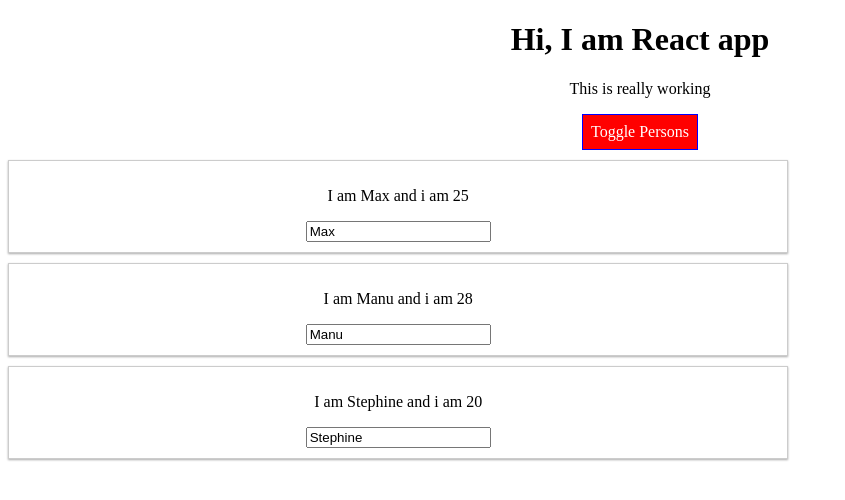
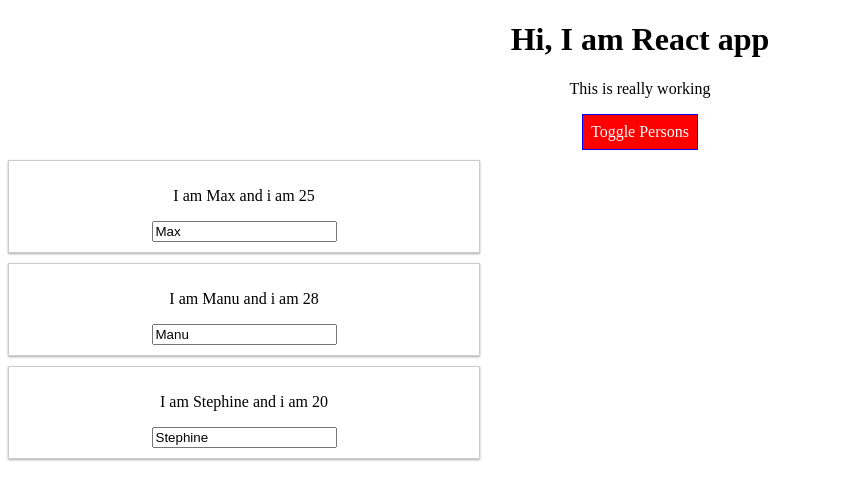
Before and after one commit to somasekharnovudu/basicreactapp, a React (Create React App) app: page / in a window 1280 px wide. Both pictures are taken after a click on the button "Toggle Persons". Shown: the top 500 px of the page, without its empty margins (0-845 px from the left). Built offline with nearby package versions, Linux system fonts and the light colour scheme.

Commit message:
before eject

```diff
--- a/src/App.js
+++ b/src/App.js
@@ -1,7 +1,7 @@
 import React,{Component} from 'react';
 import "./App.css";
 import Person from './Components/Person/Person';
-import Radium from 'radium';
+import Radium, { StyleRoot} from 'radium';
 
 class App extends Component{
     state={
@@ -30,7 +30,7 @@
 
     }
 
-    render=()=>{
+    render(){
         let persons=null;
         let buttonClass=[];
         const buttonStyle={
@@ -39,7 +39,12 @@
             font:"inherit",
             border:"1px solid blue",
             padding :"8px",
-            cursor:"pointer"
+            cursor:"pointer",
+            transition:"all 0.5s ease",
+            ":hover":{
+                transition:"all 0.5s ease",
+                background:"lightgreen"
+            }
         };
 
         if(this.state.isPersonsShow){
@@ -52,6 +57,10 @@
                         />
             });
             buttonStyle.background="red";
+            buttonStyle[":hover"]={
+                transition:"all 0.5s ease",
+                background:"lightgrey"
+            }
         }
         if(this.state.persons.length<=2){
             buttonClass.push('red')
@@ -62,6 +71,7 @@
 
 
         return(
+            <StyleRoot>
                 <div className="App">
                     <h1>Hi, I am React app</h1>
                     <p className={buttonClass.join(' ')}>This is really working</p>
@@ -70,8 +80,9 @@
                     </button>
                     {persons}
                 </div>
+            </StyleRoot>
         )
     }
 }
 
-export default App;
+export default Radium(App);
--- a/src/Components/Person/Person.js
+++ b/src/Components/Person/Person.js
@@ -1,15 +1,21 @@
-import React , {Component} from 'react';
+import React from 'react';
 import './Person.css';
+import Radium  from 'radium';
 
 
 const Person=(props)=>{
+    const style={
+        '@media (min-width: 500px)':{
+            width:"450px"
+        }
+    }
 
     return(
-        <div  className="Person">
-            <p onClick={props.clicker}>I am {props.name} and i am {props.age}</p>
-            <input type="text" onChange={props.changer} className="Mychanger" value={props.name}/>
-        </div>
+            <div  className="Person" style={style}>
+                <p onClick={props.clicker}>I am {props.name} and i am {props.age}</p>
+                <input type="text" onChange={props.changer} className="Mychanger" value={props.name}/>
+            </div>
     )
 }
 
-export default Person;
+export default Radium(Person);
```
Lines whose indentation alone changed are shown as unchanged.
